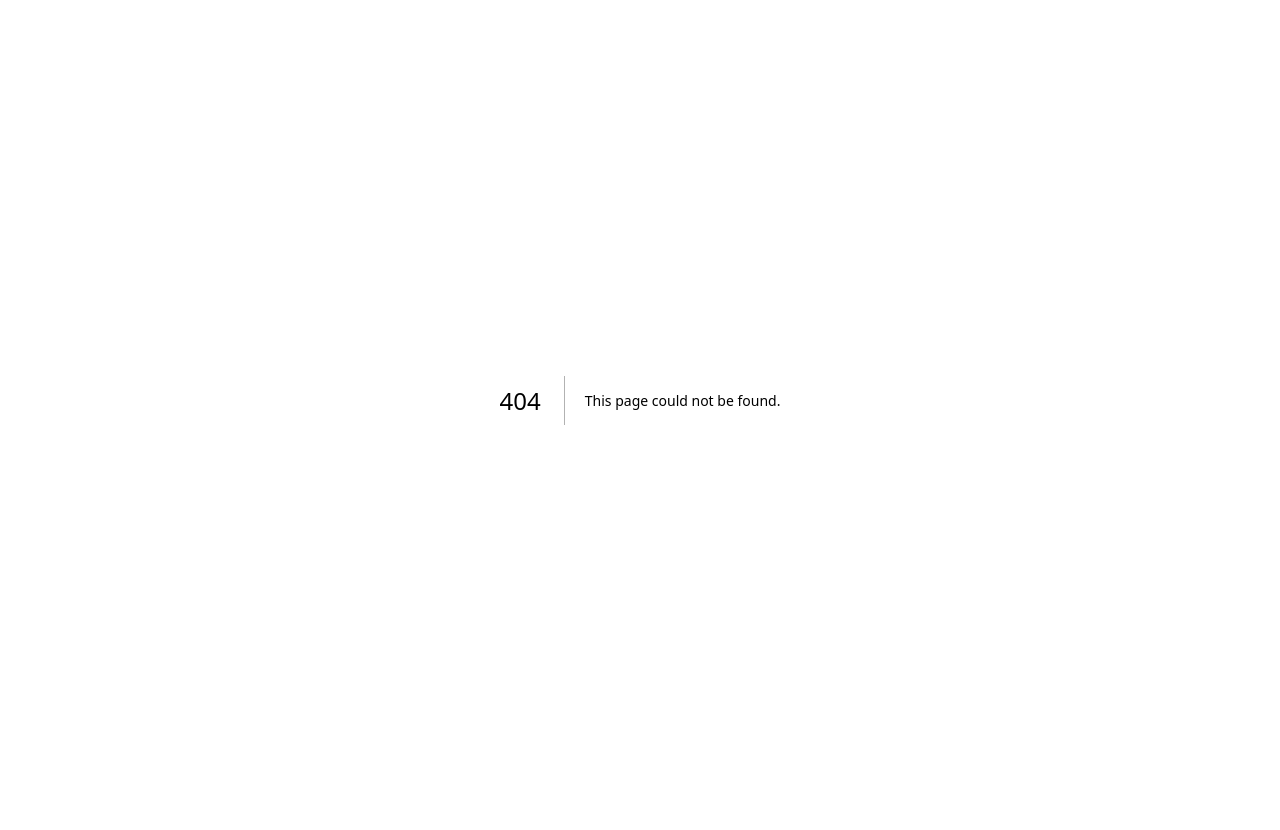
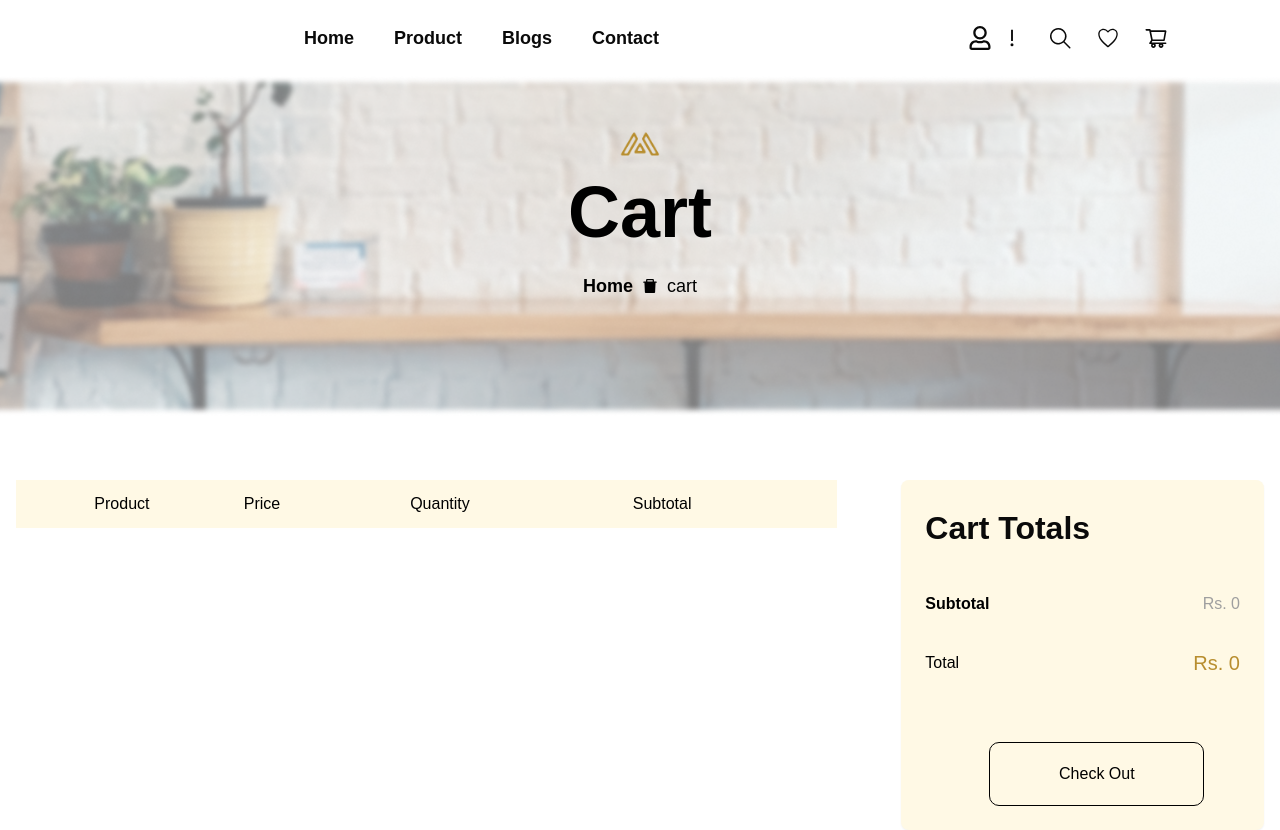
Before and after one commit to AbdulAhadAfridi/E-commerce-website, a Next.js app: page /Cart in a window 1280 px wide. Before the commit this address had no page. Shown: the top 830 px of the page. Built offline with nearby package versions, Linux system fonts and the light colour scheme.

Commit message:
first commit

```diff
--- a/package.json
+++ b/package.json
@@ -18,6 +18,7 @@
     "react": "^19.0.0",
     "react-dom": "^19.0.0",
     "react-icons": "^5.4.0",
+    "react-use-cart": "^1.14.0",
     "tailwind-merge": "^2.6.0",
     "tailwindcss-animate": "^1.0.7"
   },
--- /dev/null
+++ b/src/app/Cart/page.tsx
@@ -0,0 +1,153 @@
+"use client";
+import React, { useState, useEffect } from "react";
+import { AiFillDelete } from "react-icons/ai";
+import Image from "next/image";
+import { HiMinus, HiPlus } from "react-icons/hi";
+import Header2 from "../components/header2";
+
+const Cart = () => {
+  const [cart, setCart] = useState<any[]>([]);
+
+  useEffect(() => {
+    // Get cart from localStorage on page load
+    const savedCart = JSON.parse(localStorage.getItem("cart") || "[]");
+    setCart(savedCart);
+  }, []);
+  console.log();
+
+  const handleRemoveItem = (productId: number) => {
+    const updatedCart = cart.filter(item => item.id !== productId);
+    setCart(updatedCart);
+    localStorage.setItem("cart", JSON.stringify(updatedCart));
+  };
+
+  const handleChangeQuantity = (productId: number, change: number) => {
+    const updatedCart = cart.map(item => {
+      if (item.id === productId) {
+        item.quantity = Math.max(1, item.quantity + change); // Ensure quantity doesn't go below 1
+      }
+      return item;
+    });
+    setCart(updatedCart);
+    localStorage.setItem("cart", JSON.stringify(updatedCart));
+  };
+
+   // Ensure that price and quantity are numbers
+   const calculateTotal = () => {
+    return cart.reduce((total, item) => {
+      const itemPrice = parseFloat(item.price); // Make sure price is a number
+      if (!isNaN(itemPrice)) {
+        return total + itemPrice * item.quantity;  // Calculate total cost correctly
+      }
+      return total;
+    }, 0);
+  };
+
+
+  return (
+    <div>
+      <Header2 />
+      <section className="relative max-w-screen-2xl mx-auto">
+        <Image
+          src="/shopimg1.png"
+          alt="Background"
+          width={1440}
+          height={316}
+          className="w-full h-[340px] object-cover"
+        />
+        <div className="absolute inset-0 flex flex-col items-center justify-center text-center">
+          <div>
+            <Image
+              src="/logo.png"
+              alt="Icon"
+              width={64}
+              height={64}
+              className="w-16 h-16"
+            />
+          </div>
+          <h2 className="text-4xl sm:text-5xl md:text-6xl lg:text-7xl font-semibold text-black mb-6">Cart</h2>
+          <p className="text-black text-sm flex items-center gap-x-2 mb-20">
+            <span className="text-black text-lg font-semibold">Home</span>
+            <AiFillDelete className="text-black font-bold text-lg" />
+            <span className="text-lg">cart</span>
+          </p>
+        </div>
+      </section>
+
+      <div className="max-w-screen-2xl mx-auto w-full h-[525px] bg-white">
+        <div className="container mx-auto px-4 py-16">
+          <div className="grid grid-cols-1 lg:grid-cols-3 gap-8">
+            <div className="lg:col-span-2">
+              <table className="w-full">
+                <thead>
+                  <tr className="bg-[#FFF9E5]">
+                    <th className="py-3 px-4 font-medium text-[#000000]">Product</th>
+                    <th className="py-3 px-4 text-left font-medium text-[#000000]">Price</th>
+                    <th className="py-3 px-4 text-left font-medium text-[#000000]">Quantity</th>
+                    <th className="py-3 px-4 text-left font-medium text-[#000000]">Subtotal</th>
+                  </tr>
+                </thead>
+                <tbody>
+                  {cart.map(item => (
+                    <tr key={item.id}>
+                      <td className="py-4 px-4 flex items-center">
+                        <div>
+                          <Image
+                            src={item.image}
+                            alt={item.name}
+                            width={150}
+                            height={150}
+                            className="w-20 h-20 object-cover bg-[#FBEBB5] rounded-[10px]"
+                          />
+                        </div>
+                        <span className="text-[#9F9F9F] text-[16px] ml-4">{item.name}</span>
+                      </td>
+                      <td className="py-4 px-4 text-[#9F9F9F] text-[16px]">Rs. {item.price}</td>
+                      <td className="py-4 px-4">
+                        <div className="flex items-center">
+                          <button onClick={() => handleChangeQuantity(item.id, -1)} className="ml-4 font-semibold w-[32px] h-[32px] text-[#000000] border-[1px] border-[#9F9F9F] rounded-[10px] hover:bg-black hover:text-white">
+                            <HiMinus className="ml-[6px]"/>
+                          </button>
+                          <span className="px-4">{item.quantity}</span>
+                          <button onClick={() => handleChangeQuantity(item.id, 1)} className="ml-4 font-semibold w-[32px] h-[32px] text-[#000000] border-[1px] border-[#9F9F9F] rounded-[10px] hover:bg-black hover:text-white">
+                            <HiPlus className="ml-[6px]" />
+                          </button>
+                        </div>
+                      </td>
+                      <td className="py-4 px-4 text-[#000000] text-[16px] font-semibold">Rs.{calculateTotal()} </td>
+                      <td className="text-[#FBEBB5] text-[25px] cursor-pointer">
+                        <AiFillDelete onClick={() => handleRemoveItem(item.id)} />
+                      </td>
+                    </tr>
+                  ))}
+                </tbody>
+              </table>
+            </div>
+
+            <div className="lg:col-span-1 ml-8">
+              <div className="bg-[#FFF9E5] p-6 rounded-lg shadow-sm">
+                <h2 className="text-[32px] font-semibold mb-6">Cart Totals</h2>
+                <div className="flex justify-between items-center mb-4 mt-10">
+                  <span className="text-[#000000] font-semibold text-[16px]">Subtotal</span>
+                  <span className="text-[#9F9F9F] text-[16px]">Rs. {calculateTotal()}</span>
+                </div>
+                <div className="flex justify-between items-center mt-8">
+                  <span className="text-[16px] font-medium text-[#000000]">Total</span>
+                  <span className="text-[20px] font-medium text-[#B88E2F]">Rs. {calculateTotal()}</span>
+                </div>
+                <button
+                  type="button"
+                  className="ml-16 mt-16 w-[215px] h-[64px] text-[#000000] border-[1px] border-[#000000] py-2 px-4 rounded-[10px] hover:bg-black hover:text-white"
+                >
+                  Check Out
+                </button>
+              </div>
+            </div>
+          </div>
+        </div>
+      </div>
+    </div>
+  );
+};
+
+export default Cart;
--- a/src/app/product/[id]/page.tsx
+++ b/src/app/product/[id]/page.tsx
@@ -1,21 +1,20 @@
-"use client";
-import { useState, useEffect } from "react";
+'use client';
+import React, { useState, useEffect } from "react";
 import { useRouter } from "next/router";
 import { FaStar } from "react-icons/fa";
 import { HiMinus, HiPlus } from "react-icons/hi";
+import { PiGreaterThanBold } from "react-icons/pi";
 import Header2 from "../../components/header2";
-import { PiGreaterThanBold } from "react-icons/pi";
 import Image from "next/image";
+import { Link } from "lucide-react";
 
-export default function SingleProductPage({
-  params,
-}: {
-  params: { id: string };
-}) {
+const SingleProductPage = ({ params }: { params: { id: string } }) => {
   const { id } = params; // Extract 'id' from params
   const [product, setProduct] = useState<any>(null); // To store the fetched product
   const [error, setError] = useState<string | null>(null); // To handle errors
+  const [quantity, setQuantity] = useState(1);
 
+  // Fetch product data
   useEffect(() => {
     const fetchProduct = async () => {
       try {
@@ -37,6 +36,27 @@ export default function SingleProductPage({
     fetchProduct();
   }, [id]);
 
+  // Add to cart function
+  const addToCart = (product: any, quantity: number) => {
+    const existingCart = JSON.parse(localStorage.getItem("cart") || "[]");
+
+    const existingProductIndex = existingCart.findIndex(
+      (item: any) => item.id === product.id
+    );
+
+    if (existingProductIndex >= 0) {
+      existingCart[existingProductIndex].quantity += quantity;
+    } else {
+      existingCart.push({ ...product, quantity });
+    }
+
+    localStorage.setItem("cart", JSON.stringify(existingCart));
+  };
+
+  const handleAddToCart = () => {
+    addToCart(product, quantity);
+  };
+
   if (error) {
     return <div>{error}</div>;
   }
@@ -50,7 +70,7 @@ export default function SingleProductPage({
       <Header2 />
       <div className="max-w-screen-2xl mx-auto w-[1550px] h-[100] bg-white flex space-x-6">
         {/* Breadcrumb Navigation */}
-        <nav className="text-sm text-gray-500  flex">
+        <nav className="text-sm text-gray-500 flex">
           <a
             href="#"
             className="text-[##9F9F9F] flex items-center gap-8 ml-[85px] text-[16px] "
@@ -70,9 +90,9 @@ export default function SingleProductPage({
             alt="Icon"
             width={481}
             height={391}
-            className=" w-1 h-9 text-[#9F9F9F]"
+            className="w-1 h-9 text-[#9F9F9F]"
           />
-          <span className="text-black text-[16px] ">{product.name}</span>
+          <span className="text-black text-[16px]">{product.name}</span>
         </div>
       </div>
       <div>
@@ -82,28 +102,28 @@ export default function SingleProductPage({
           <div className="gap-4 mt-10 sm:mt-12 lg:mt-20 ml-6 sm:ml-12 lg:ml-24 space-y-6 sm:space-y-8 lg:space-y-10 w-full lg:w-[500px] overflow-visible flex lg:block justify-center">
             <Image
               src="/pro1.png"
-              alt="Thumbnail 1 - Asgaard sofa"
+              alt="Thumbnail 1"
               width={83}
               height={55}
               className="w-20 h-20 mt-8 xl:mt-0 bg-[#FFF9E5] rounded-[10px]"
             />
             <Image
               src="/pro2.png"
-              alt="Thumbnail 2 - Asgaard sofa"
+              alt="Thumbnail 2"
               width={83}
               height={55}
               className="w-20 h-20 bg-[#FFF9E5] rounded-[10px]"
             />
             <Image
               src="/pro3.png"
-              alt="Thumbnail 3 - Asgaard sofa"
+              alt="Thumbnail 3"
               width={83}
               height={55}
               className="w-20 h-20 bg-[#FFF9E5] rounded-[10px]"
             />
             <Image
               src="/pro4.png"
-              alt="Thumbnail 4 - Asgaard sofa"
+              alt="Thumbnail 4"
               width={83}
               height={55}
               className="w-20 h-20 bg-[#FFF9E5] rounded-[10px]"
@@ -128,7 +148,7 @@ export default function SingleProductPage({
             <h1 className="text-2xl sm:text-3xl md:text-4xl lg:text-[40px] font-bold text-black w-[300px]">
               {product.name}
             </h1>
-            <p className="text-lg sm:text-xl text-[#9F9F9F] mt-6    ">
+            <p className="text-lg sm:text-xl text-[#9F9F9F] mt-6">
               {product.price}
             </p>
 
@@ -203,26 +223,35 @@ export default function SingleProductPage({
                 <button
                   className="flex items-center justify-center p-2 text-black"
                   aria-label="Decrease Quantity"
+                  onClick={() => setQuantity(Math.max(1, quantity - 1))}
                 >
                   <HiMinus />
                 </button>
-                <span className="px-4">1</span>
+                <span className="px-4">{quantity}</span>
                 <button
                   className="flex items-center justify-center p-2 text-black"
                   aria-label="Increase Quantity"
+                  onClick={() => setQuantity(quantity + 1)}
                 >
                   <HiPlus />
                 </button>
               </div>
 
               {/* Add To Cart Button */}
-              <button className="px-4 py-2 bg-white hover:bg-[#000000] text-black border-2 border-black rounded-[10px]">
+              <a href="/Cart">
+              <button
+                onClick={handleAddToCart}
+                className="px-4 py-2 bg-white hover:bg-[#000000] text-black border-2 border-black rounded-[10px]"
+              >
                 <p className="text-black hover:text-white">Add To Cart</p>
               </button>
+              </a>
             </div>
           </div>
         </div>
       </div>
     </div>
   );
-}
+};
+
+export default SingleProductPage;
```
Also changed, not shown: 2 other files (tests, documents, lock files or other folders).
